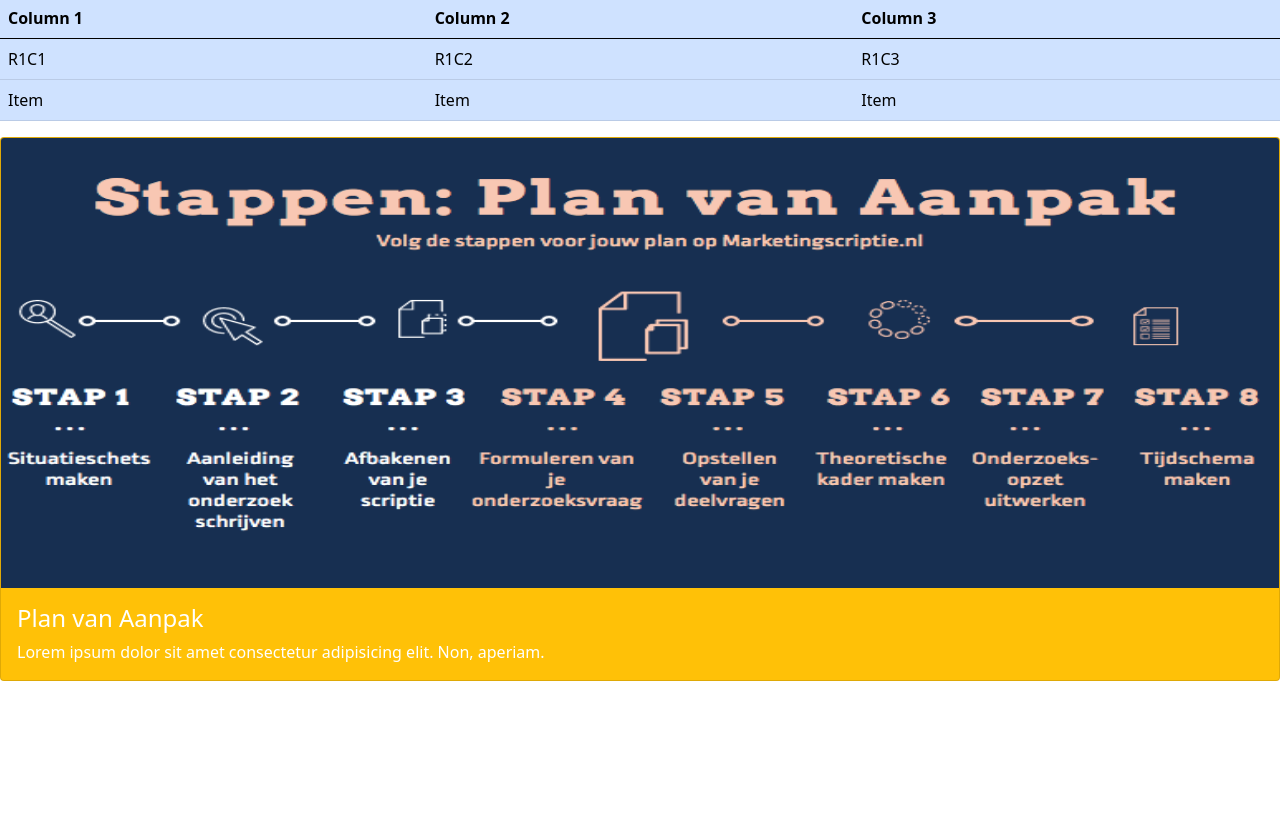
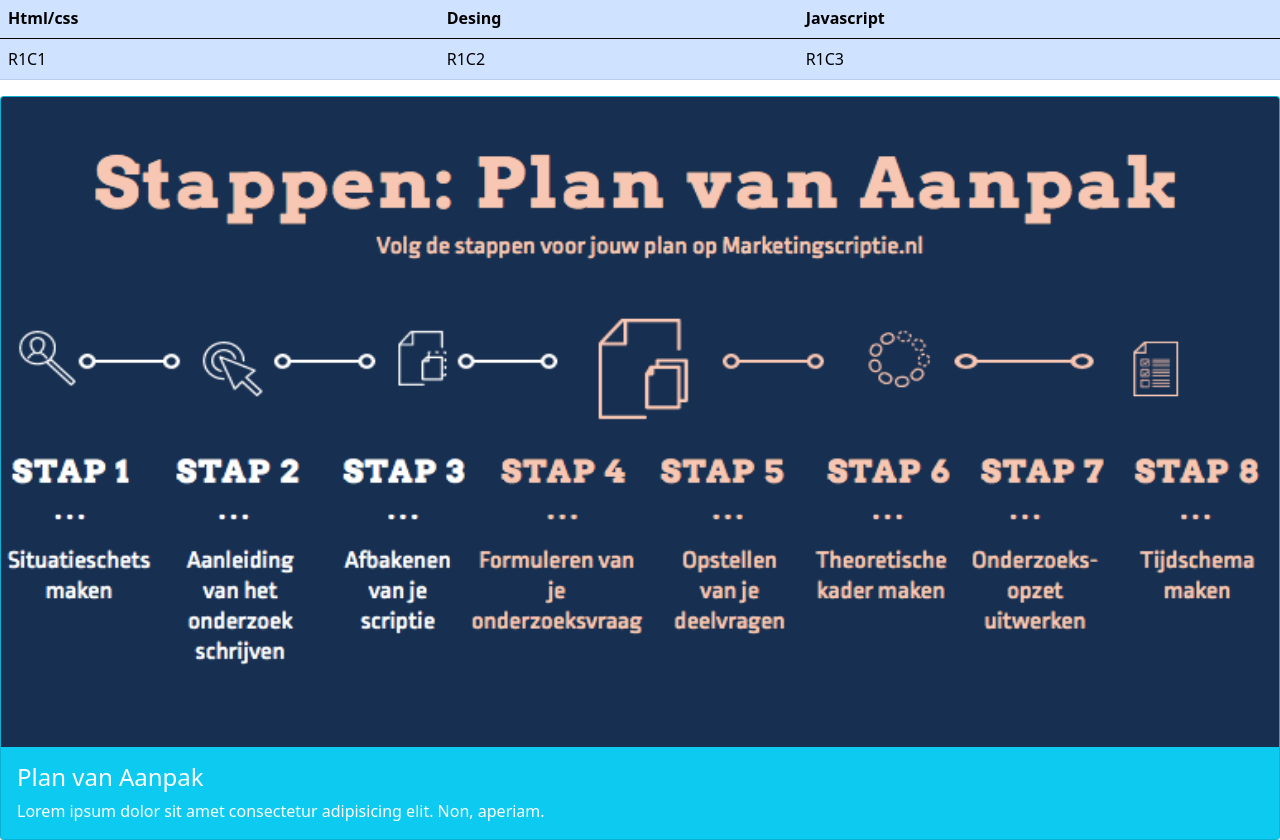
Before and after one commit to YassineROCdev/YassineRocdev.github.io, a plain HTML site: page PVA.html in a window 1280 px wide. Shown: the part 394-1234 px from the top of the page. Before the commit the page ends 1075 px from the top, so only its background shows below. Drawn offline with nearby package versions, Linux system fonts and the light colour scheme.

Commit message:
klaar met tabel

```diff
--- a/PVA.html
+++ b/PVA.html
@@ -78,9 +78,9 @@
     <table class="table table-primary">
         <thead>
             <tr>
-                <th scope="col">Column 1</th>
-                <th scope="col">Column 2</th>
-                <th scope="col">Column 3</th>
+                <th scope="col">Html/css</th>
+                <th scope="col">Desing</th>
+                <th scope="col">Javascript</th>
             </tr>
         </thead>
         <tbody>
@@ -89,18 +89,14 @@
                 <td>R1C2</td>
                 <td>R1C3</td>
             </tr>
-            <tr class="">
-                <td scope="row">Item</td>
-                <td>Item</td>
-                <td>Item</td>
-            </tr>
+
         </tbody>
     </table>
   </div>
 
 
-  <div class="card text-white bg-warning d-flex justify-content-center">
-    <img class="card-img-top" src="img/pva immage.png" width="500" height="450" alt="Title">
+  <div class="card text-white bg-info d-flex justify-content-center">
+    <img class="card-img-top" src="img/pva immage.png" width="400" height="650" alt="Title">
     <div class="card-body">
       <h4 class="card-title">Plan van Aanpak</h4>
       <p class="card-text">Lorem ipsum dolor sit amet consectetur adipisicing elit. Non, aperiam.</p>
```
